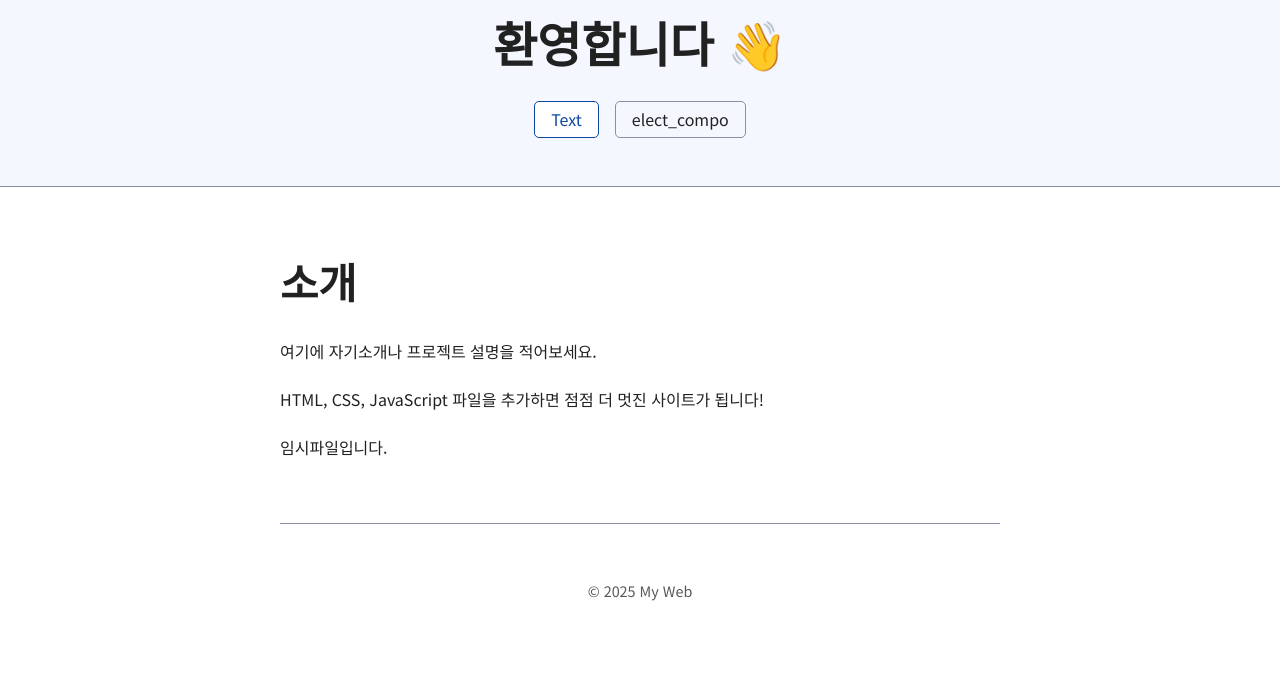
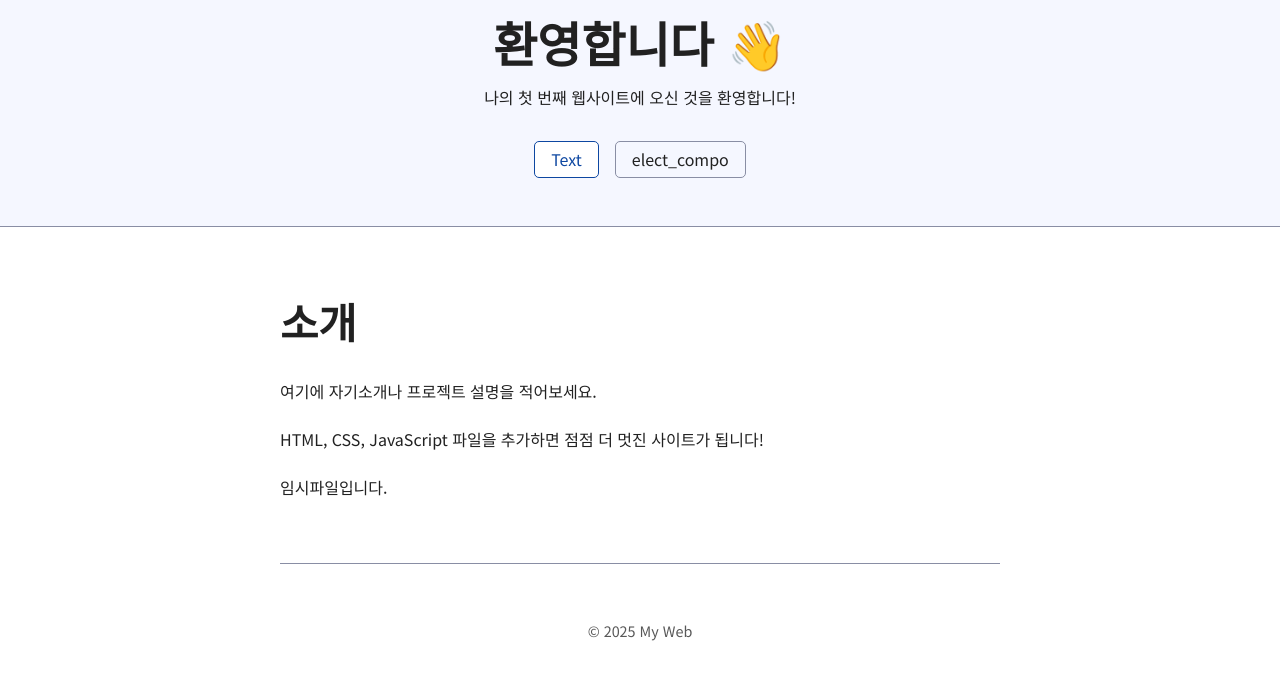
Before and after one commit to chonhoyang/my-web, a plain HTML site: page index.html in a window 1280 px wide. Drawn offline with Linux system fonts and the light colour scheme.

Commit message:
Add welcome message to index.html

```diff
--- a/index.html
+++ b/index.html
@@ -9,6 +9,7 @@
 <body>
   <header>
     <h1>환영합니다 👋</h1>
+	    <p>나의 첫 번째 웹사이트에 오신 것을 환영합니다!</p>
 		<nav>
 			<ul>
 				<li><a class="current" href="#text">Text</a></li>
```
